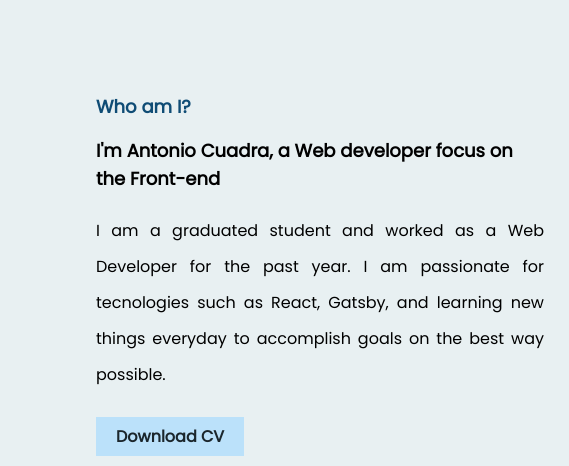
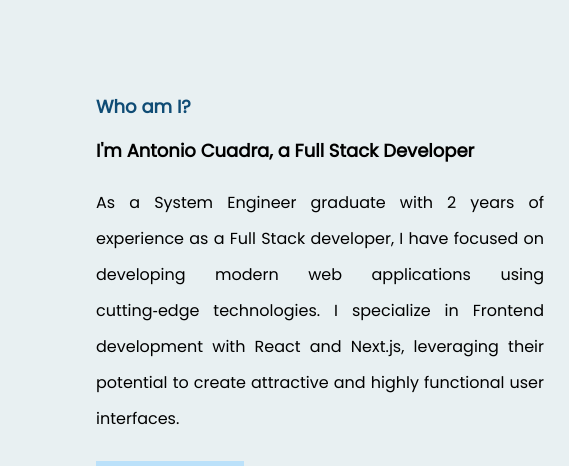
Before and after one commit to AlexC01/myportfolio, a Gatsby site: page / in a window 1280 px wide. Shown: the part 854-1320 px from the top of the page, 0-569 px from the left. Built offline with nearby package versions, Linux system fonts and the light colour scheme; Gatsby itself is replaced by a stand-in of ours.

Commit message:
Update index.tsx

```diff
--- a/src/pages/index.tsx
+++ b/src/pages/index.tsx
@@ -46,13 +46,12 @@ const index = () => {
               <div className="md:pr-12 lg:pr-24">
                 <h3 className="text-thisblue font-bold text-lg">Who am I?</h3>
                 <h2 className="text-black text-lg mt-4 font-bold">
-                  I'm Antonio Cuadra, a Web developer focus on the Front-end
+                  I'm Antonio Cuadra, a Full Stack Developer
                 </h2>
                 <p className="mt-5 text-black text-md text-justify leading-9">
-                  I am a graduated student and worked as a Web Developer for the
-                  past year. I am passionate for tecnologies such as React,
-                  Gatsby, and learning new things everyday to accomplish goals
-                  on the best way possible.
+                 As a System Engineer graduate with 2 years of experience as a Full Stack developer, I have focused on developing modern web applications using
+cutting‑edge technologies. I specialize in Frontend development with React and Next.js, leveraging their potential to create attractive and highly
+functional user interfaces.
                 </p>
                 <div className="mt-8 mb-8 md:mb-0">
                   <a
```
